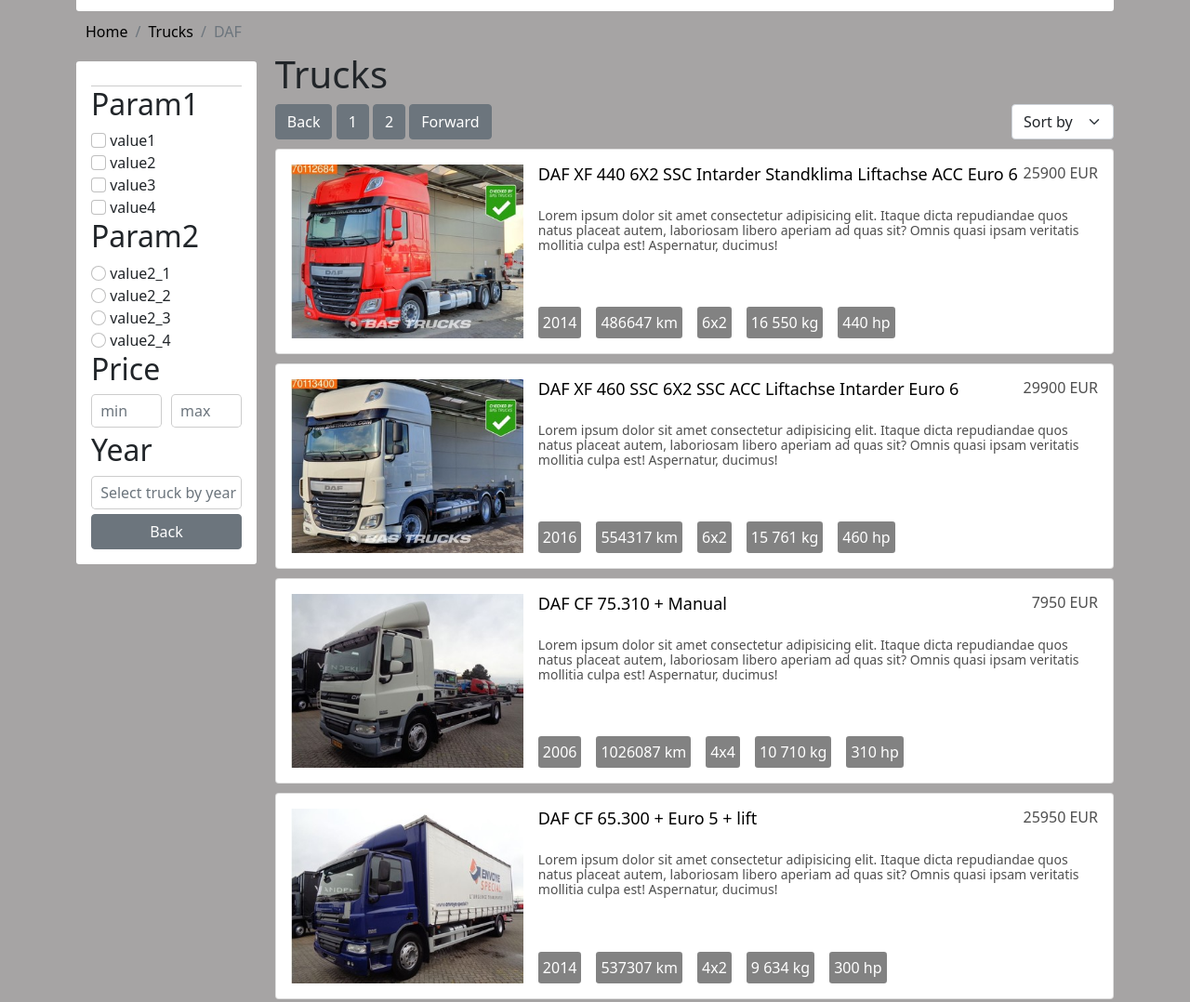
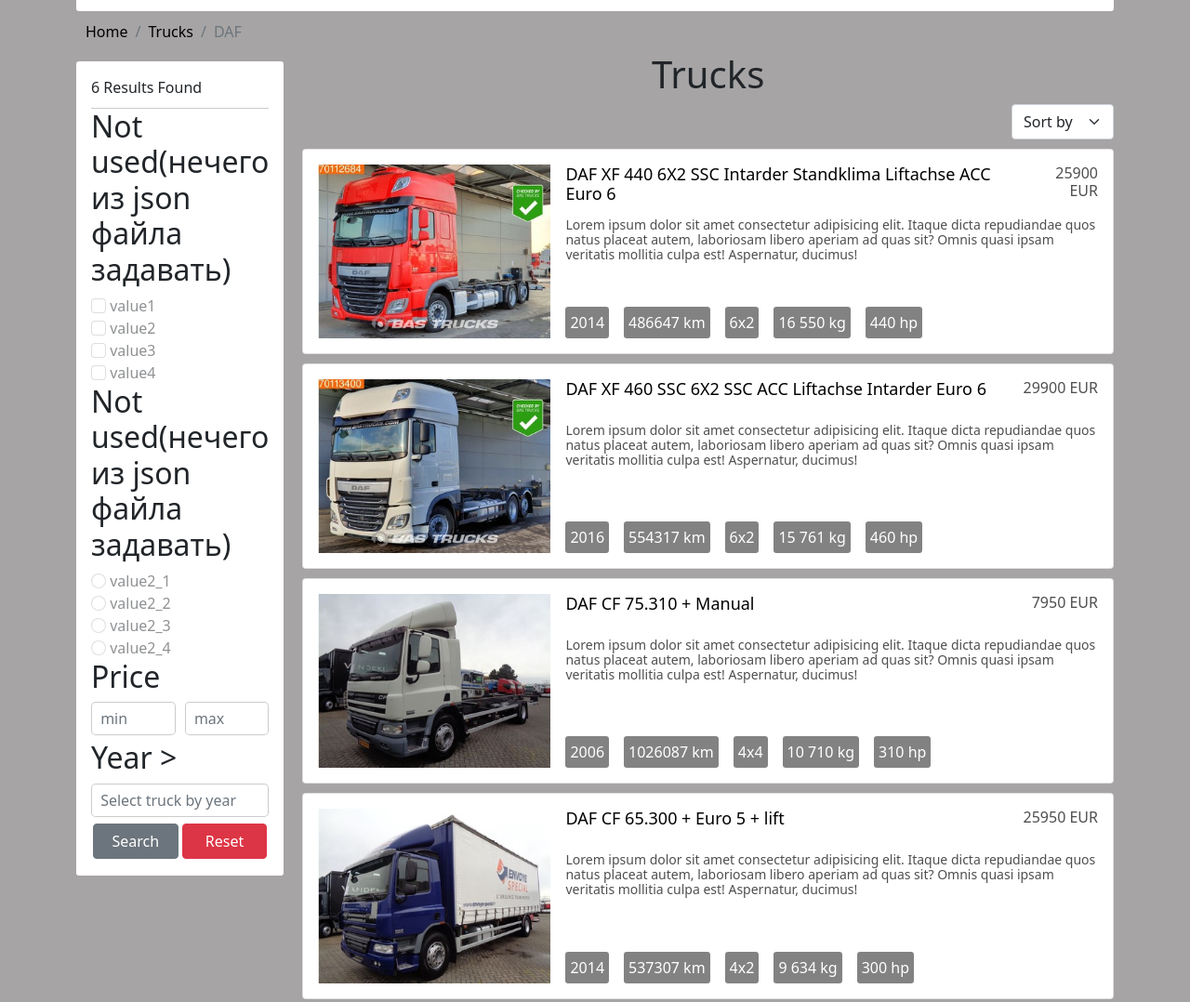
Before and after one commit to DenisMatysik/Trucks_site, a website built with webpack: page src/index.html in a window 1280 px wide. Shown: the part 212-1290 px from the top of the page at 93% size. Built offline with nearby package versions, Linux system fonts and the light colour scheme.

Commit message:
sort and params func

```diff
--- a/src/card.js
+++ b/src/card.js
@@ -1,6 +1,8 @@
 import data from "./dataset.json";
 
 export const rednerCard = (cards) => {
+  const result = document.querySelector(".filter-result");
+  result.innerHTML = `${cards.length} Results Found`;
   const allCards = document.querySelector(".allCards");
   allCards.innerHTML = "";
   if (cards.lenght === 0) {
--- /dev/null
+++ b/src/filterParams.js
@@ -0,0 +1,56 @@
+import data from "./dataset.json";
+import { rednerCard } from "./card";
+
+const minPrice = document.querySelector("#minPrice");
+const maxPrice = document.querySelector("#maxPrice");
+const yearSelect = document.querySelector("#yearSelect");
+const btn = document.querySelector("#applyParams");
+const reset = document.querySelector("#resetParams");
+
+let yearVal = 0,
+  minPriceVal = 0,
+  maxPriceVal = 1000000;
+
+minPrice.addEventListener("input", (e) => {
+  minPriceVal = e.target.value;
+});
+maxPrice.addEventListener("input", (e) => {
+  maxPriceVal = e.target.value;
+});
+yearSelect.addEventListener("input", (e) => {
+  yearVal = e.target.value;
+});
+
+btn.addEventListener("click", () => {
+  if (maxPrice.value == "" || maxPrice.value == "" || yearSelect.value == "") {
+    alert("Должны быть заданы все поля 'Price' и 'Year'");
+  } else {
+    let finalParams = data.stock
+      .filter((el) => el.price >= minPriceVal)
+      .filter((el) => el.price <= maxPriceVal)
+      .filter((el) => el.year >= yearVal);
+    if (finalParams.length != 0) {
+      rednerCard(finalParams);
+      const result = document.querySelector(".filter-result");
+      result.innerHTML = `${finalParams.length} Results Found`;
+    } else {
+      const result = document.querySelector(".filter-result");
+      result.innerHTML = `0 Results Found`;
+      const allCards = document.querySelector(".allCards");
+      allCards.innerHTML = "";
+      const text = document.createElement("div");
+      text.innerHTML = `<div> Sorry in DB no avalible truck by you params</div>`;
+      allCards.insertAdjacentElement("beforeend", text);
+    }
+  }
+});
+
+reset.addEventListener("click", () => {
+  rednerCard(data.stock);
+  yearVal = 0;
+  minPriceVal = 0;
+  maxPriceVal = 0;
+  minPrice.value = "";
+  maxPrice.value = "";
+  yearSelect.value = "";
+});
--- a/src/index.html
+++ b/src/index.html
@@ -16,28 +16,49 @@
           <div class="filter-result"></div>
           <div class="filter-container">
             <div class="params1">
-              <h2>Param1</h2>
+              <h2>Not used(нечего из json файла задавать)</h2>
               <div>
-                <input class="form-check-input" type="checkbox" id="val1" />
+                <input
+                  class="form-check-input"
+                  disabled
+                  type="checkbox"
+                  id="val1"
+                />
                 <label class="form-check-label" for="val1"> value1 </label>
               </div>
               <div>
-                <input class="form-check-input" type="checkbox" id="val2" />
+                <input
+                  class="form-check-input"
+                  disabled
+                  type="checkbox"
+                  id="val2"
+                />
                 <label class="form-check-label" for="val2"> value2 </label>
               </div>
               <div>
-                <input class="form-check-input" type="checkbox" id="val3" />
+                <input
+                  class="form-check-input"
+                  disabled
+                  type="checkbox"
+                  id="val3"
+                />
                 <label class="form-check-label" for="val3"> value3 </label>
               </div>
               <div>
-                <input class="form-check-input" type="checkbox" id="val4" />
+                <input
+                  class="form-check-input"
+                  disabled
+                  type="checkbox"
+                  id="val4"
+                />
                 <label class="form-check-label" for="val4"> value4 </label>
               </div>
             </div>
             <div class="params2">
-              <h2>Param2</h2>
+              <h2>Not used(нечего из json файла задавать)</h2>
               <div>
                 <input
+                  disabled
                   class="form-check-input"
                   name="param2"
                   type="radio"
@@ -47,6 +68,7 @@
               </div>
               <div>
                 <input
+                  disabled
                   class="form-check-input"
                   name="param2"
                   type="radio"
@@ -56,6 +78,7 @@
               </div>
               <div>
                 <input
+                  disabled
                   class="form-check-input"
                   name="param2"
                   type="radio"
@@ -65,6 +88,7 @@
               </div>
               <div>
                 <input
+                  disabled
                   class="form-check-input"
                   name="param2"
                   type="radio"
@@ -79,38 +103,39 @@
                 <input
                   class="form-control"
                   id="minPrice"
-                  type="text"
+                  type="number"
                   placeholder=" min"
                 />
                 <input
                   class="form-control"
                   id="maxPrice"
-                  type="text"
+                  type="number"
                   placeholder=" max"
                 />
               </div>
             </div>
             <div class="params4">
-              <h2>Year</h2>
+              <h2>Year ></h2>
               <input
                 class="form-control"
                 id="yearSelect"
-                type="text"
+                type="number"
                 placeholder=" Select truck by year"
               />
             </div>
-            <button type="button" class="btn btn-secondary">Back</button>
+            <div class="btns">
+              <button id="applyParams" type="button" class="btn btn-secondary">
+                Search
+              </button>
+              <button id="resetParams" type="reset" class="btn btn-danger">
+                Reset
+              </button>
+            </div>
           </div>
         </div>
         <div class="cardInf">
           <h1>Trucks</h1>
-          <div class="cardNavigate">
-            <div class="pages">
-              <button type="button" class="btn btn-secondary">Back</button>
-              <button type="button" class="btn btn-secondary">1</button>
-              <button type="button" class="btn btn-secondary">2</button>
-              <button type="button" class="btn btn-secondary">Forward</button>
-            </div>
+          <div class="sortdNavigate">
             <div class="sort">
               <select
                 for="sorts"
@@ -134,20 +159,6 @@
               <button type="button" class="btn btn-secondary">2</button>
               <button type="button" class="btn btn-secondary">Forward</button>
             </div>
-            <div class="sort">
-              <select
-                for="sorts"
-                id="sorts"
-                class="form-select"
-                aria-label="Пример выбора по умолчанию"
-              >
-                <option selected>Sort by</option>
-                <option value="price">Price</option>
-                <option value="payload">Payload</option>
-                <option value="year">Year</option>
-                <option value="power">Power</option>
-              </select>
-            </div>
           </div>
           <div class="some-text">
             <div class="some-title">About trucks</div>
@@ -165,7 +176,6 @@
             <img id="phone" />
             <p>+38 958 755-00-00</p>
           </div>
-          <div class="links">
             <div class="link facebook"><img id="facebook" /></div>
             <div class="link instagram"><img id="instagram" /></div>
             <div class="link twitter"><img id="twitter" /></div>
--- a/src/main.js
+++ b/src/main.js
@@ -7,3 +7,4 @@
 import "./filterSort";
 import "./pageText";
 import "./images";
+import "./filterParams";
--- a/src/sass/filter.scss
+++ b/src/sass/filter.scss
@@ -37,8 +37,11 @@
       border: 1px solid rgba($color: #000000, $alpha: 0.2);
     }
   }
-  button {
-    width: 100%;
-    // border: none;
+  .btns {
+    display: flex;
+    button {
+      width: 100%;
+      margin: 2px;
+    }
   }
 }
--- a/src/sass/main.scss
+++ b/src/sass/main.scss
@@ -31,9 +31,15 @@
   display: flex;
 }
 
-.cardNavigate {
+.cardInf {
+  h1 {
+    text-align: center;
+  }
+}
+
+.sortdNavigate {
   display: flex;
-  justify-content: space-between;
+  justify-content: flex-end;
 }
 
 .some-text {
@@ -42,8 +48,6 @@
   margin: 24px 0;
   padding: 20px;
   border-radius: 0.2em;
-
-  // width: 560px;
 }
 
 .some-title {
@@ -53,3 +57,6 @@
 .about-truck {
   margin: 10px 0;
 }
+
+.links {
+}
```
Also changed, not shown: dist/filename645248245b10f11c5abb.js (added), dist/filenamef6b7fe83ab4942955c0a.js (deleted), dist/index.html.
